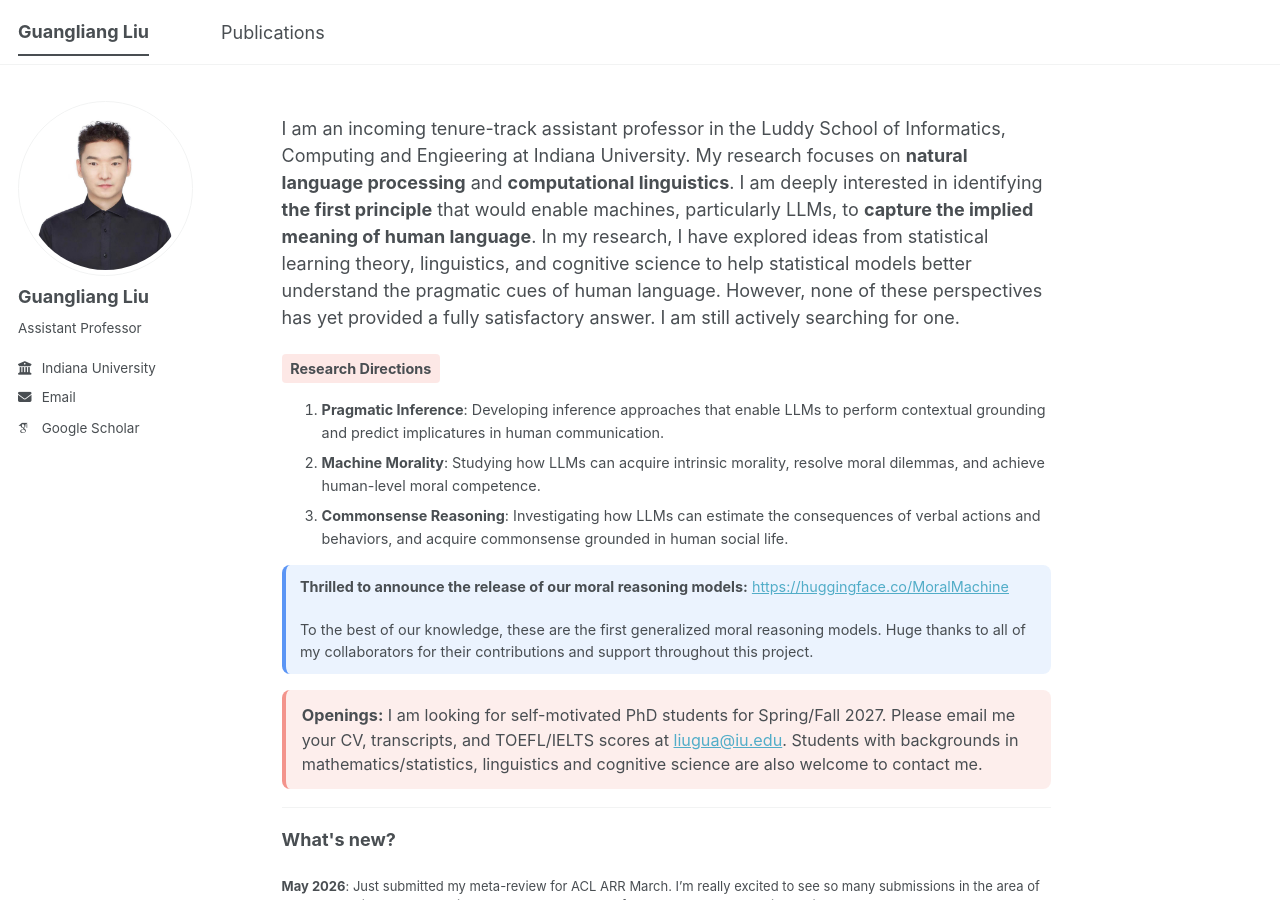
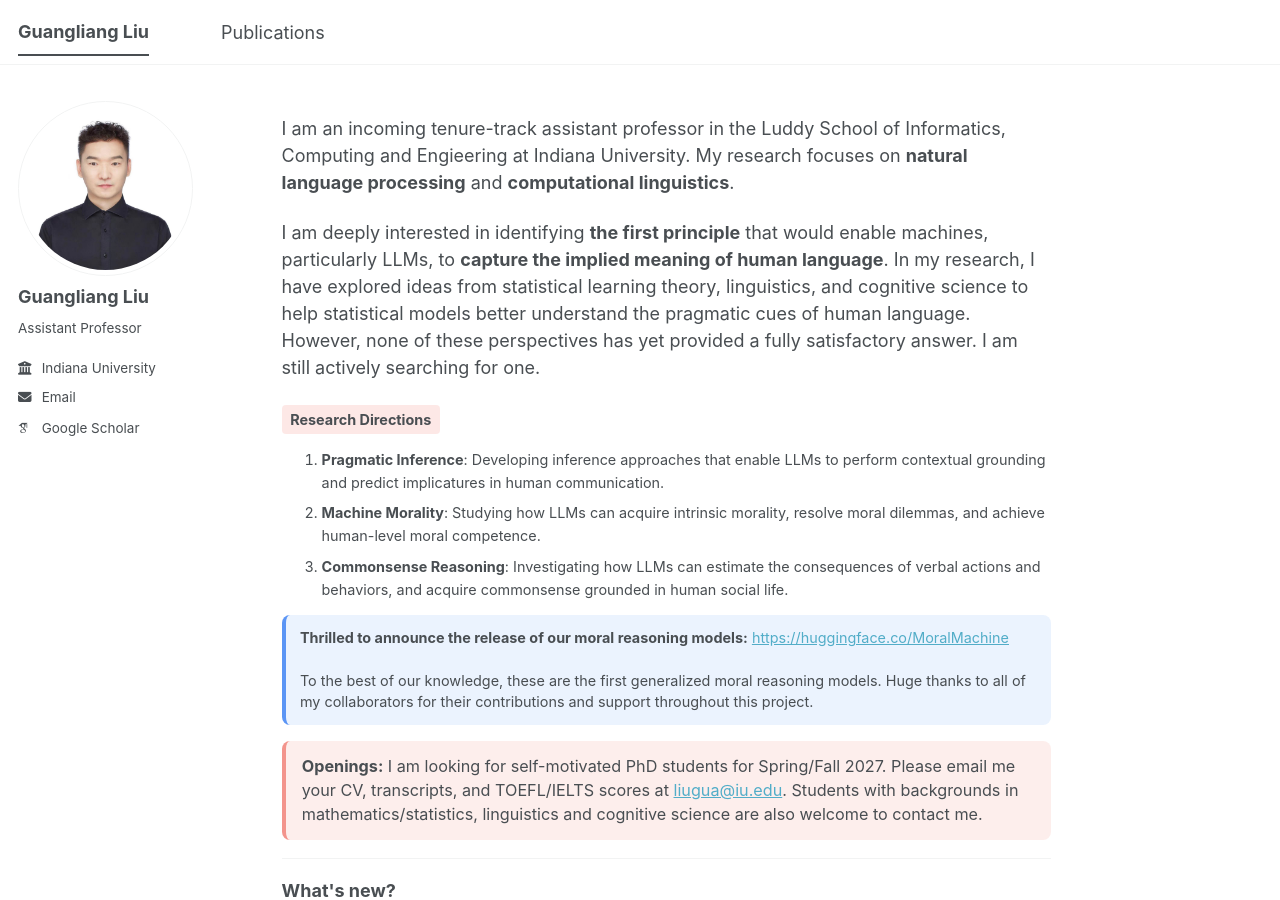
Before and after one commit to guangliang-nlp/guangliang-nlp.github.io, a Jekyll site: the page built from about.md, in a window 1280 px wide and 900 px high. Built offline with Jekyll 4.4.1, drawn with Linux system fonts in a browser that asks for light colours; some web fonts are replaced; a script bundle is joined from its source files by our own code; library files that are not in the unit come from our copies.

Commit message:
Update about.md

```diff
--- a/about.md
+++ b/about.md
@@ -7,10 +7,13 @@ redirect_from:
   - /about.html
 ---
 <p style="font-size: 1.0em;">
-  I am an incoming tenure-track assistant professor in the Luddy School of Informatics, Computing and Engieering at Indiana University. My research focuses on <strong>natural language processing</strong> and <strong>computational linguistics</strong>.
+I am an incoming tenure-track assistant professor in the Luddy School of Informatics, Computing and Engieering at Indiana University. My research focuses on <strong>natural language processing</strong> and <strong>computational linguistics</strong>.
+</p>
 
+<p style="font-size: 1.0em;">
 I am deeply interested in identifying <strong>the first principle</strong> that would enable machines, particularly LLMs, to <strong>capture the implied meaning of human language</strong>. In my research, I have explored ideas from statistical learning theory, linguistics, and cognitive science to help statistical models better understand the pragmatic cues of human language. However, none of these perspectives has yet provided a fully satisfactory answer. I am still actively searching for one.
 </p>
+
 
 <div style="font-size:0.8em; line-height:1.6;">
   <strong style="
```
